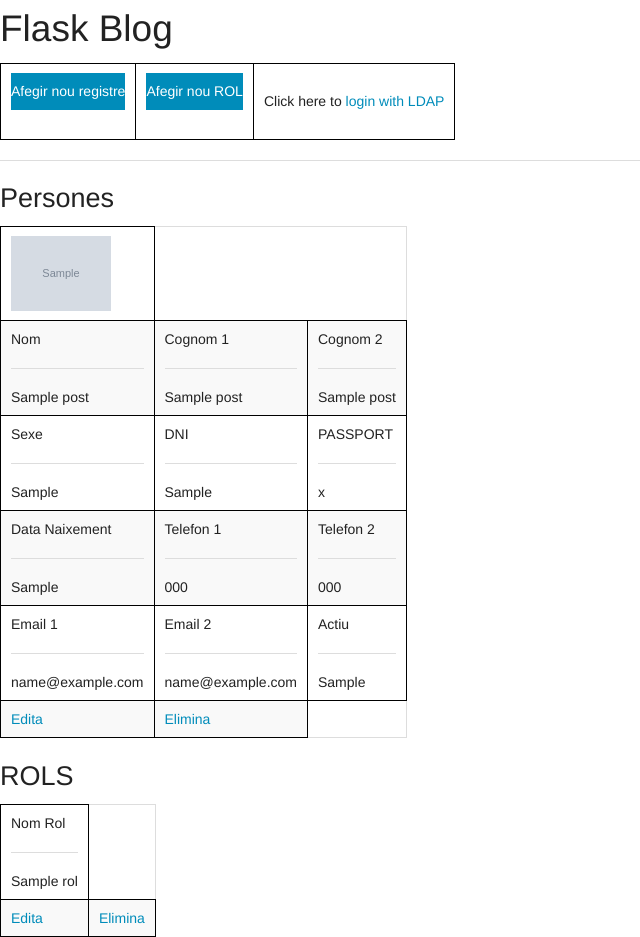
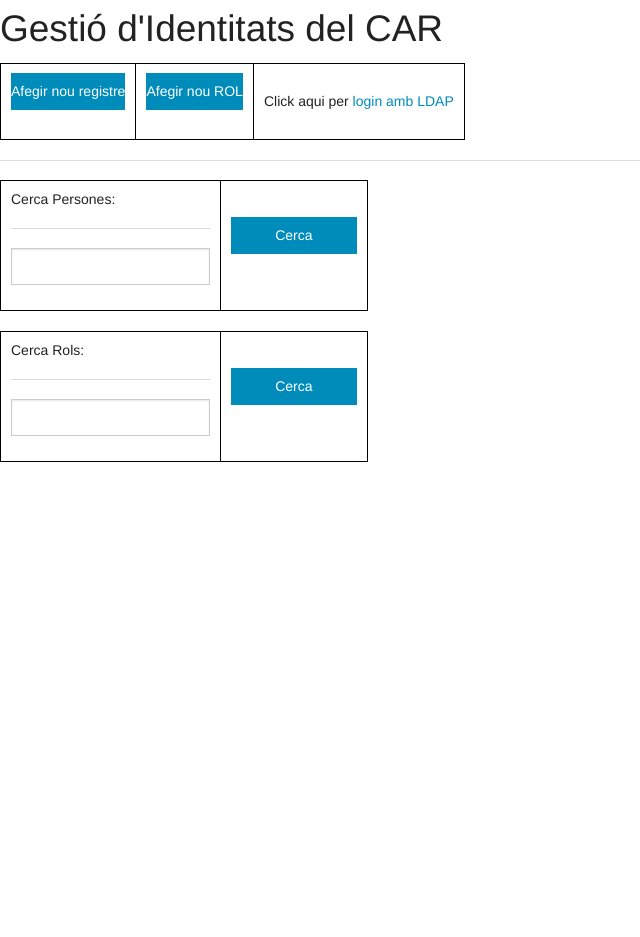
Before and after one commit to Centre-Alt-Rendiment-Esportiu/gic, a Flask app: page / in a window 1280 px wide. Shown: the whole page, without its empty margins (0-640 px from the left). After the commit the page ends 462 px from the top, so only its background shows below. Run offline with Flask 2, Linux system fonts and the light colour scheme; tables that the repository leaves empty hold one stand-in row (values such as "Sample post"); grey boxes marked "Sample" are stand-in pictures.

Commit message:
cerques afegides i rols

```diff
--- a/app/__init__.py
+++ b/app/__init__.py
@@ -1,6 +1,7 @@
 import os
 from flask import Flask
 from flask.ext.sqlalchemy import SQLAlchemy
+from sqlalchemy import or_
 from flask.ext.login import LoginManager
 from werkzeug import secure_filename
 
--- a/app/models.py
+++ b/app/models.py
@@ -51,7 +51,11 @@ class GIC_ROL(db.Model):
 
 	persona = db.relationship('Post', foreign_keys='GIC_ROL.id_persona')
 	rol = db.relationship('GIC_CFG_ROL', foreign_keys='GIC_ROL.id_rol')
-
+	def __init__(self,id_persona,id_rol,inici,fi):
+		self.id_persona = id_persona
+		self.id_rol = id_rol
+		self.inici = inici
+		self.fi = fi
 
 def get_ldap_connection():
 	conn = ldap.initialize(app.config['LDAP_PROVIDER_URL'])
--- a/app/templates/index.html
+++ b/app/templates/index.html
@@ -3,12 +3,12 @@
   <head>
     <meta charset="utf-8" />
     <meta name="viewport" content="width=device-width, initial-scale=1.0" />
-    <title>Flask Blog</title>
-	<link rel="stylesheet" href="/static/css/foundation.css" />
-	<script src="/static/js/vendor/modernizr.js"></script>
+    <title>GIC</title>
+	<link rel="stylesheet" href="static/css/foundation.css" />
+	<script src="static/js/vendor/modernizr.js"></script>
   </head>
   <body>
-<h2>Flask Blog</h2>
+<h2>Gestió d'Identitats del CAR</h2>
 <table>
 <tr>	<td><a href='add' class="button postfix">Afegir nou registre</a></td>
         <td>
@@ -20,116 +20,44 @@
     <h3>Hey {{ current_user.username }}!!</h3>
     <a href="{{ url_for('auth.logout') }}">Click here to logout</a>
   {% else %}
-  Click here to <a href="{{ url_for('auth.login') }}">login with LDAP</a>
+  Click aqui per <a href="{{ url_for('auth.login') }}">login amb LDAP</a>
   {% endif %}
 {% endblock %}
 	</td>
 </tr>
 </table>
 <hr>
-<h3>Persones</h3>
-     {% for post in post %}
-        <div>
-
-          <article>
 <table>
 	<tr>
 		<td>
-			<img src=/static/img/{{ post.foto }} width=100px height=30px >
+<form action="cerca_per" method="POST">
+			Cerca Persones:
+			<hr>
+			<input type="text" name="cerca"/>
 		</td>
-		</tr>
-		<tr>
-			<td>	Nom <hr>
-				{{ post.nom }}
+		<td width=40%>
+			<button class="button postfix" type="submit">Cerca</button>
 		</td>
-			<td>	Cognom 1 <hr>
-				{{ post.cognom1 }}
-			</td>
-			<td> Cognom 2 <hr>
-				{{ post.cognom2 }}
-			</td>
-		</tr>
-		<tr>
-			<td>	Sexe <hr>
-				{{post.sexe}}
-				{% if 1 == post.sexe %}
-                                	Home
-                                {% elif 0 == post.sexe %}
-                                	Dona
-                                {% endif %}
-			</td>
-                        <td>	DNI <hr>
-                                {{ post.dni }}
-                        </td>
-                        <td>	PASSPORT <hr>
-                                {{ post.passport }}
-                        </td>
-		</tr>
-		<tr>
-			<td>	Data Naixement <hr>
-				{{ post.data_naix }}
-			</td>
-			<td>	Telefon 1 <hr>
-				{{ post.telefon1 }}
-                        </td>
-			<td>	Telefon 2 <hr>
-				{{ post.telefon2 }}
-                        </td>
-		</tr>
-                <tr>
-                        <td>	Email 1 <hr>
-				{{ post.email1 }}
-                        </td>
-			<td>	Email 2 <hr>
-				{{ post.email2 }}
-                        </td>
-			<td>	Actiu	<hr>
-				{{post.actiu}}
-				{% if post.actiu == 1 %}
-                                	Si
-                                {% elif post.actiu == 0 %}
-                                	No
-                                {% endif %}
-                        </td>
-                </tr>
-		<tr>
-			<td>
-				<a href="{{ url_for('edit', id=post.id) }}">Edita</a>
-			</td>
-			<td>
-				<a href="{{ url_for('delete', id=post.id) }}">Elimina</a>
-			</td>
+</form>
 	</tr>
 </table>
-          </article>
-         	{% endfor %}
-
-<h3>ROLS</h3>
-{% for rols in rols %}
-        <div>
-          <article>
 <table>
         <tr>
                 <td>
-				Nom Rol <hr>
-                                {{ rols.nom_rol }}
+                        Cerca Rols:
+<form action="cerca_rol" method="POST">
+                        <hr>
+                        <input type="text" name="cerca"/>
                 </td>
+                <td width=40%>
+                        <button class="button postfix" type="submit">Cerca</button>
+                </td>
+</form>
         </tr>
-		<tr>
-                        <td>
-                                <a href="{{ url_for('edit_rol', id_rol=rols.id_rol) }}">Edita</a>
-                        </td>
-                        <td>
-                                <a href="{{ url_for('delete_rol', id_rol=rols.id_rol) }}">Elimina</a>
-                        </td>
-                </tr>
+</table>
 
-
-		</table>
-	</article>
-	{% endfor %}
-<script src="../static/js/vendor/jquery.js"></script>
-    <script src="../static/js/foundation.min.js"></script>
+<script src="static/js/vendor/jquery.js"></script>
+    <script src="static/js/foundation.min.js"></script>
     <script>
       $(document).foundation();
     </script>
--- a/app/views.py
+++ b/app/views.py
@@ -1,8 +1,9 @@
 import ldap
 from flask import render_template, request, flash, redirect, url_for, send_from_directory, Blueprint, g
 from flask.ext.login import current_user, login_user, logout_user, login_required
+from sqlalchemy import or_
 from app import app, db, login_manager
-from app.models import User, LoginForm, Post, GIC_CFG_ROL
+from app.models import User, LoginForm, Post, GIC_CFG_ROL, GIC_ROL
 from werkzeug import secure_filename
 import os
 
@@ -59,7 +60,6 @@ def add():
 		post=Post(request.form['nom'],request.form['cognom1'],request.form['cognom2'],request.form['sexe'],request.form['dni'],request.form['passport'],request.form['data_naix'],request.form['telefon1'],request.form['telefon2'],request.form['email1'],request.form['email2'],request.form['actiu'],request.form['foto'])#,request.form['password'])
 		db.session.add(post)
 		db.session.commit()
-		flash('New entry was successfully posted')
 		return redirect(url_for('upload'))
 	return render_template('add.html')
 
@@ -83,6 +83,21 @@ def upload():
 			return redirect(url_for('auth.index'))
 	return render_template('up.html')
 
+@app.route('/cerca_per', methods=['POST','GET'])
+def cerca_per():
+	if request.method == 'POST':
+		nom = request.form['cerca']
+		post = Post.query.filter(or_(Post.nom==nom,Post.cognom1==nom))
+		#tip = GIC_ROL.query.filter_by(id_persona=id)
+	return render_template('cerca_persones.html', post=post)
+
+@app.route('/cerca_rol', methods=['POST','GET'])
+def cerca_rol():
+        if request.method == 'POST':
+                nom = request.form['cerca']
+                post = GIC_CFG_ROL.query.filter_by(nom_rol=nom)
+        return render_template('cerca_rols.html', post=post)
+
 @auth.route('/' )
 def index():
 	post = Post.query.all()
@@ -92,7 +107,9 @@ def index():
 @app.route('/edit/<id>' , methods=['POST', 'GET'])
 def edit (id):
 	post = Post.query.get(id)
+	tip = GIC_ROL.query.filter_by(id_persona=id)
 	if request.method == 'POST':
+		tip.id_rol = request.form['rol']
 		post.nom = request.form['nom']
 		post.cognom1 = request.form['cognom1']
 		post.cognom2 = request.form['cognom2']
@@ -109,7 +126,7 @@ def edit (id):
 #		post.password = request.form['password']
 		db.session.commit()
 		return  redirect(url_for('auth.index'))
-	return render_template('edit.html',post=post)
+	return render_template('edit.html',post=post,tip=tip)
 
 @app.route('/edit_rol/<id_rol>' , methods=['POST', 'GET'])
 def edit_rol (id_rol):
```
Also changed, not shown: app/templates/add.html (+10 -0 lines), app/templates/cerca_persones.html (added, +103 -0 lines), app/templates/cerca_rols.html (added, +48 -0 lines), app/templates/edit.html (+18 -0 lines). Lines whose indentation alone changed are shown as unchanged.
